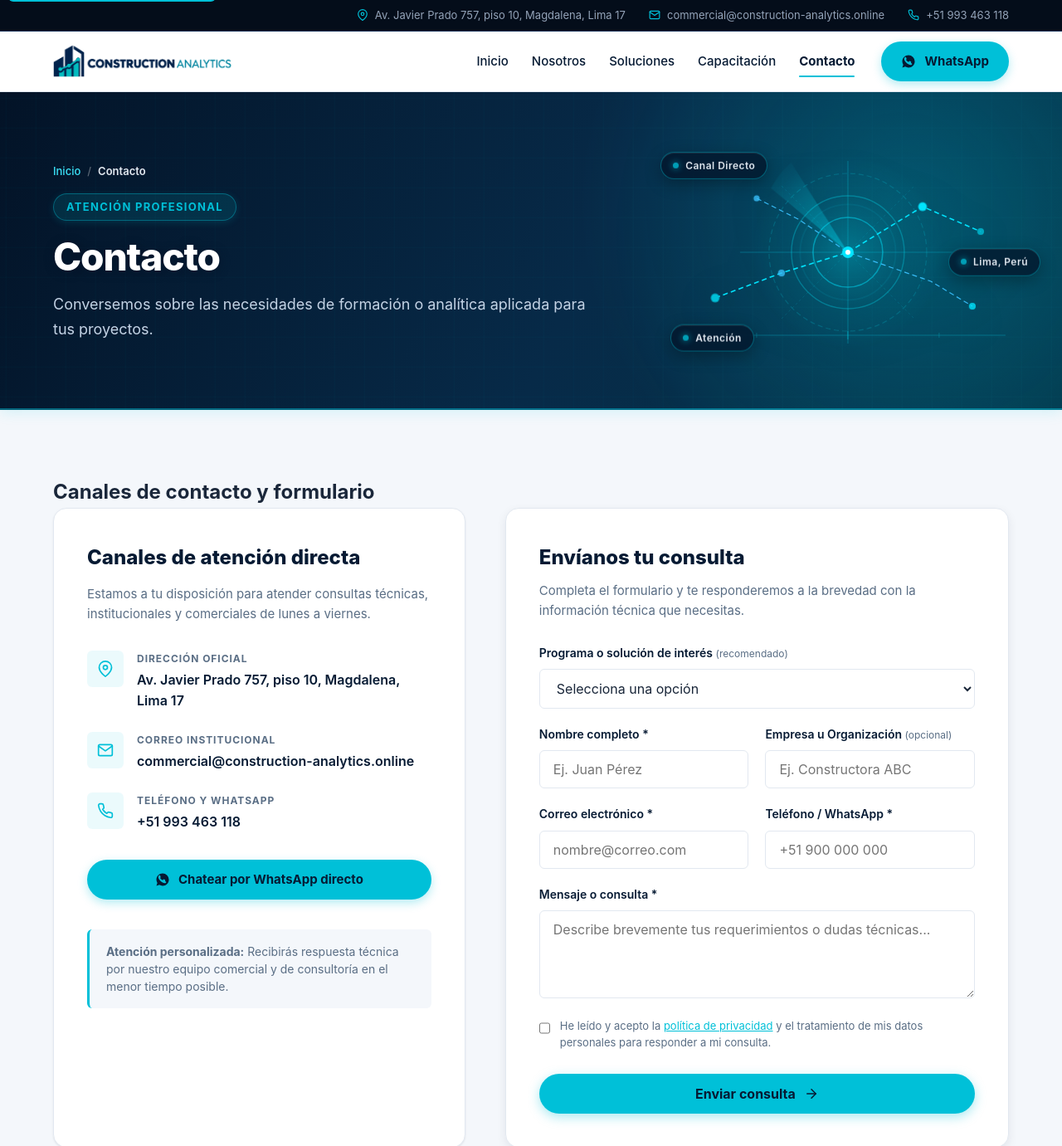
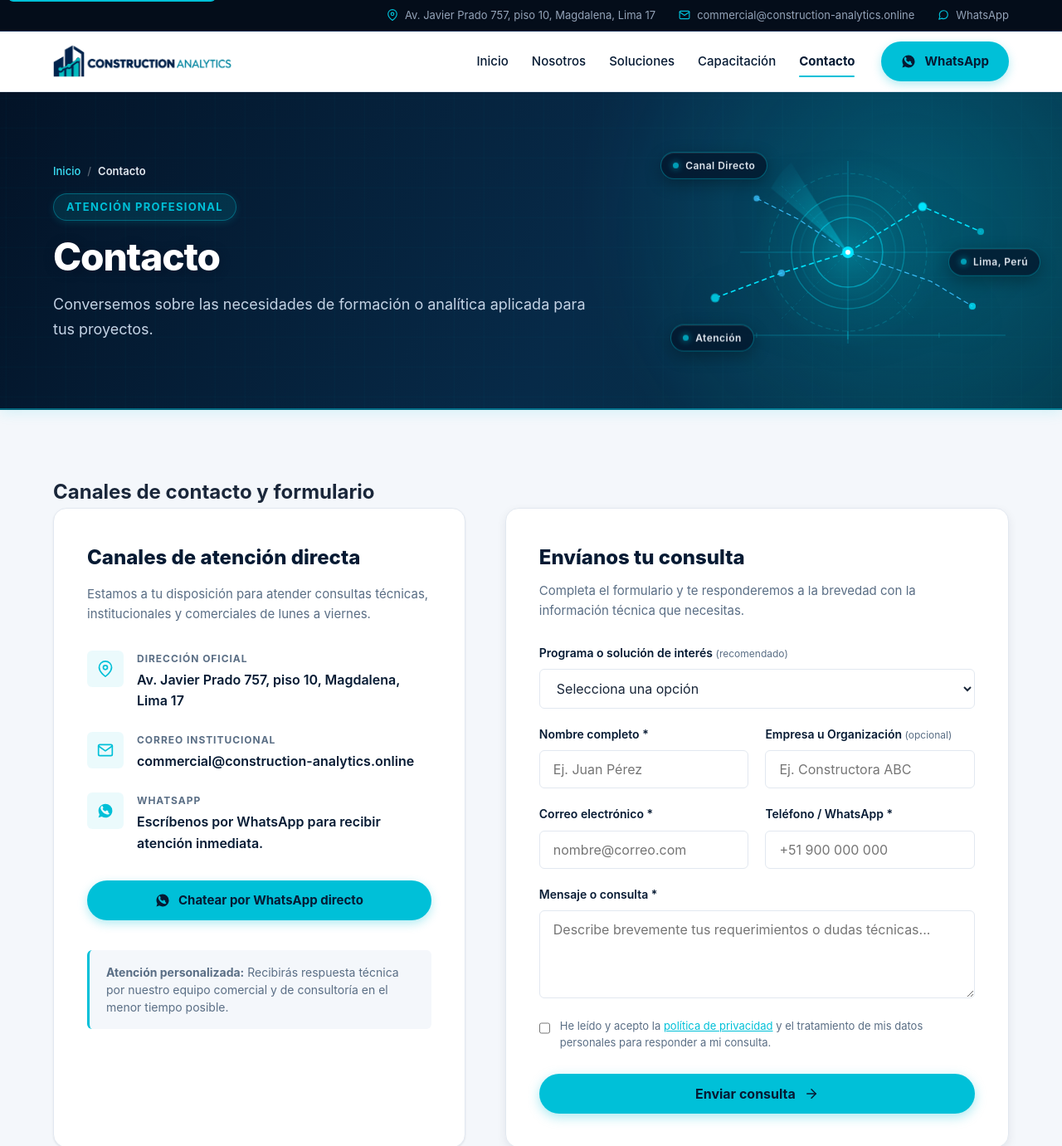
Before and after one commit to Brit0121/construction-analytics-web, a plain HTML site: page contacto.html in a window 1280 px wide. Shown: the top 1381 px of the page at 83% size. Drawn offline with Linux system fonts and the light colour scheme.

Commit message:
fix: ocultar número de WhatsApp en contacto

```diff
--- a/assets/js/main.js
+++ b/assets/js/main.js
@@ -263,7 +263,7 @@ document.addEventListener('DOMContentLoaded', () => {
 
       // Mensaje de estado informativo y transparente (sin afirmar guardado en base de datos)
       showStatus(
-        'Abriendo WhatsApp con tu consulta estructurada para completar el envío directo a nuestro equipo (+51 993 463 118)...',
+        'Abriendo WhatsApp con tu consulta estructurada para completar el envío directo a nuestro equipo...',
         'info'
       );
 
--- a/contacto.html
+++ b/contacto.html
@@ -34,7 +34,6 @@
       "url": "https://construction-analytics.online/contacto.html",
       "logo": "https://construction-analytics.online/assets/img/logo-construction-analytics.png",
       "email": "commercial@construction-analytics.online",
-      "telephone": "+51993463118",
       "address": {
         "@type": "PostalAddress",
         "streetAddress": "Av. Javier Prado 757, piso 10",
@@ -70,11 +69,11 @@
         <span>commercial@construction-analytics.online</span>
       </a>
 
-      <a href="tel:+51993463118" class="topbar-item" title="Llamar">
+      <a href="https://wa.me/51993463118?text=Hola%20Construction%20Analytics,%20deseo%20solicitar%20informaci%C3%B3n." target="_blank" rel="noopener noreferrer" class="topbar-item" aria-label="Contactar por WhatsApp">
         <svg viewBox="0 0 24 24" fill="none" stroke="currentColor" stroke-width="2" stroke-linecap="round" stroke-linejoin="round" aria-hidden="true">
-          <path d="M22 16.92v3a2 2 0 0 1-2.18 2 19.79 19.79 0 0 1-8.63-3.07 19.5 19.5 0 0 1-6-6 19.79 19.79 0 0 1-3.07-8.67A2 2 0 0 1 4.11 2h3a2 2 0 0 1 2 1.72 12.84 12.84 0 0 0 .7 2.81 2 2 0 0 1-.45 2.11L8.09 9.91a16 16 0 0 0 6 6l1.27-1.27a2 2 0 0 1 2.11-.45 12.84 12.84 0 0 0 2.81.7A2 2 0 0 1 22 16.92z"></path>
+          <path d="M21 11.5a8.38 8.38 0 0 1-.9 3.8 8.5 8.5 0 0 1-7.6 4.7 8.38 8.38 0 0 1-3.8-.9L3 21l1.9-5.7a8.38 8.38 0 0 1-.9-3.8 8.5 8.5 0 0 1 4.7-7.6 8.38 8.38 0 0 1 3.8-.9h.5a8.48 8.48 0 0 1 8 8v.5z"></path>
         </svg>
-        <span>+51 993 463 118</span>
+        <span>WhatsApp</span>
       </a>
     </div>
   </aside>
@@ -116,7 +115,7 @@
           </ul>
 
           <div class="nav-cta">
-            <a href="https://wa.me/51993463118?text=Hola%20Construction%20Analytics,%20deseo%20solicitar%20informaci%C3%B3n." target="_blank" rel="noopener noreferrer" class="btn btn-whatsapp" aria-label="Contactar por WhatsApp (+51 993 463 118)">
+            <a href="https://wa.me/51993463118?text=Hola%20Construction%20Analytics,%20deseo%20solicitar%20informaci%C3%B3n." target="_blank" rel="noopener noreferrer" class="btn btn-whatsapp" aria-label="Contactar por WhatsApp">
               <svg viewBox="0 0 24 24" aria-hidden="true">
                 <path d="M12.031 2C6.495 2 2 6.49 2 12.022c0 1.954.557 3.784 1.527 5.341L2 22l4.809-1.503a9.98 9.98 0 0 0 5.222 1.464h.004c5.534 0 10.03-4.49 10.03-10.023A10.015 10.015 0 0 0 12.031 2zm5.835 14.18c-.244.686-1.42 1.309-1.968 1.353-.51.04-1.173.06-3.793-.993-3.345-1.346-5.498-4.737-5.666-4.957-.168-.22-1.35-1.797-1.35-3.428 0-1.63.856-2.433 1.161-2.76.244-.262.534-.328.712-.328.178 0 .356.002.512.01.168.008.391-.064.612.467.228.552.776 1.898.844 2.036.068.138.113.3.023.479-.09.18-.135.292-.269.448-.133.155-.281.346-.401.465-.134.133-.274.278-.118.546.156.267.693 1.144 1.488 1.85 1.025.912 1.888 1.194 2.155 1.327.267.133.423.111.58-.067.156-.178.667-.777.845-1.044.178-.267.356-.222.6-.133.245.089 1.558.734 1.825.867.267.134.445.2.512.312.067.112.067.644-.177 1.33z"/>
               </svg>
@@ -277,17 +276,19 @@
                 </div>
               </div>
 
-              <!-- Teléfono -->
+              <!-- WhatsApp -->
               <div class="contact-detail-item">
                 <div class="contact-detail-icon" aria-hidden="true">
-                  <svg viewBox="0 0 24 24" fill="none" stroke="currentColor" stroke-width="2" stroke-linecap="round" stroke-linejoin="round">
-                    <path d="M22 16.92v3a2 2 0 0 1-2.18 2 19.79 19.79 0 0 1-8.63-3.07 19.5 19.5 0 0 1-6-6 19.79 19.79 0 0 1-3.07-8.67A2 2 0 0 1 4.11 2h3a2 2 0 0 1 2 1.72 12.84 12.84 0 0 0 .7 2.81 2 2 0 0 1-.45 2.11L8.09 9.91a16 16 0 0 0 6 6l1.27-1.27a2 2 0 0 1 2.11-.45 12.84 12.84 0 0 0 2.81.7A2 2 0 0 1 22 16.92z"></path>
+                  <svg viewBox="0 0 24 24" fill="currentColor">
+                    <path d="M12.031 2C6.495 2 2 6.49 2 12.022c0 1.954.557 3.784 1.527 5.341L2 22l4.809-1.503a9.98 9.98 0 0 0 5.222 1.464h.004c5.534 0 10.03-4.49 10.03-10.023A10.015 10.015 0 0 0 12.031 2zm5.835 14.18c-.244.686-1.42 1.309-1.968 1.353-.51.04-1.173.06-3.793-.993-3.345-1.346-5.498-4.737-5.666-4.957-.168-.22-1.35-1.797-1.35-3.428 0-1.63.856-2.433 1.161-2.76.244-.262.534-.328.712-.328.178 0 .356.002.512.01.168.008.391-.064.612.467.228.552.776 1.898.844 2.036.068.138.113.3.023.479-.09.18-.135.292-.269.448-.133.155-.281.346-.401.465-.134.133-.274.278-.118.546.156.267.693 1.144 1.488 1.85 1.025.912 1.888 1.194 2.155 1.327.267.133.423.111.58-.067.156-.178.667-.777.845-1.044.178-.267.356-.222.6-.133.245.089 1.558.734 1.825.867.267.134.445.2.512.312.067.112.067.644-.177 1.33z"/>
                   </svg>
                 </div>
                 <div>
-                  <div class="contact-detail-label">Teléfono y WhatsApp</div>
+                  <div class="contact-detail-label">WhatsApp</div>
                   <div class="contact-detail-value">
-                    <a href="tel:+51993463118">+51 993 463 118</a>
+                    <a href="https://wa.me/51993463118?text=Hola%20Construction%20Analytics,%20deseo%20solicitar%20informaci%C3%B3n." target="_blank" rel="noopener noreferrer" aria-label="Contactar por WhatsApp">
+                      Escríbenos por WhatsApp para recibir atención inmediata.
+                    </a>
                   </div>
                 </div>
               </div>
@@ -469,9 +470,9 @@
           </li>
           <li class="footer-contact-item">
             <svg viewBox="0 0 24 24" fill="none" stroke="currentColor" stroke-width="2" stroke-linecap="round" stroke-linejoin="round" aria-hidden="true">
-              <path d="M22 16.92v3a2 2 0 0 1-2.18 2 19.79 19.79 0 0 1-8.63-3.07 19.5 19.5 0 0 1-6-6 19.79 19.79 0 0 1-3.07-8.67A2 2 0 0 1 4.11 2h3a2 2 0 0 1 2 1.72 12.84 12.84 0 0 0 .7 2.81 2 2 0 0 1-.45 2.11L8.09 9.91a16 16 0 0 0 6 6l1.27-1.27a2 2 0 0 1 2.11-.45 12.84 12.84 0 0 0 2.81.7A2 2 0 0 1 22 16.92z"></path>
+              <path d="M21 11.5a8.38 8.38 0 0 1-.9 3.8 8.5 8.5 0 0 1-7.6 4.7 8.38 8.38 0 0 1-3.8-.9L3 21l1.9-5.7a8.38 8.38 0 0 1-.9-3.8 8.5 8.5 0 0 1 4.7-7.6 8.38 8.38 0 0 1 3.8-.9h.5a8.48 8.48 0 0 1 8 8v.5z"></path>
             </svg>
-            <a href="tel:+51993463118">+51 993 463 118</a>
+            <a href="https://wa.me/51993463118?text=Hola%20Construction%20Analytics,%20deseo%20solicitar%20informaci%C3%B3n." target="_blank" rel="noopener noreferrer" aria-label="Contactar por WhatsApp">Canal de WhatsApp</a>
           </li>
         </ul>
       </div>
```
Also changed, not shown: 404.html (+6 -6 lines), capacitacion.html (+6 -7 lines), index.html (+6 -7 lines), nosotros.html (+6 -7 lines), privacidad.html (+7 -7 lines), soluciones.html (+6 -7 lines), 1 other file.
